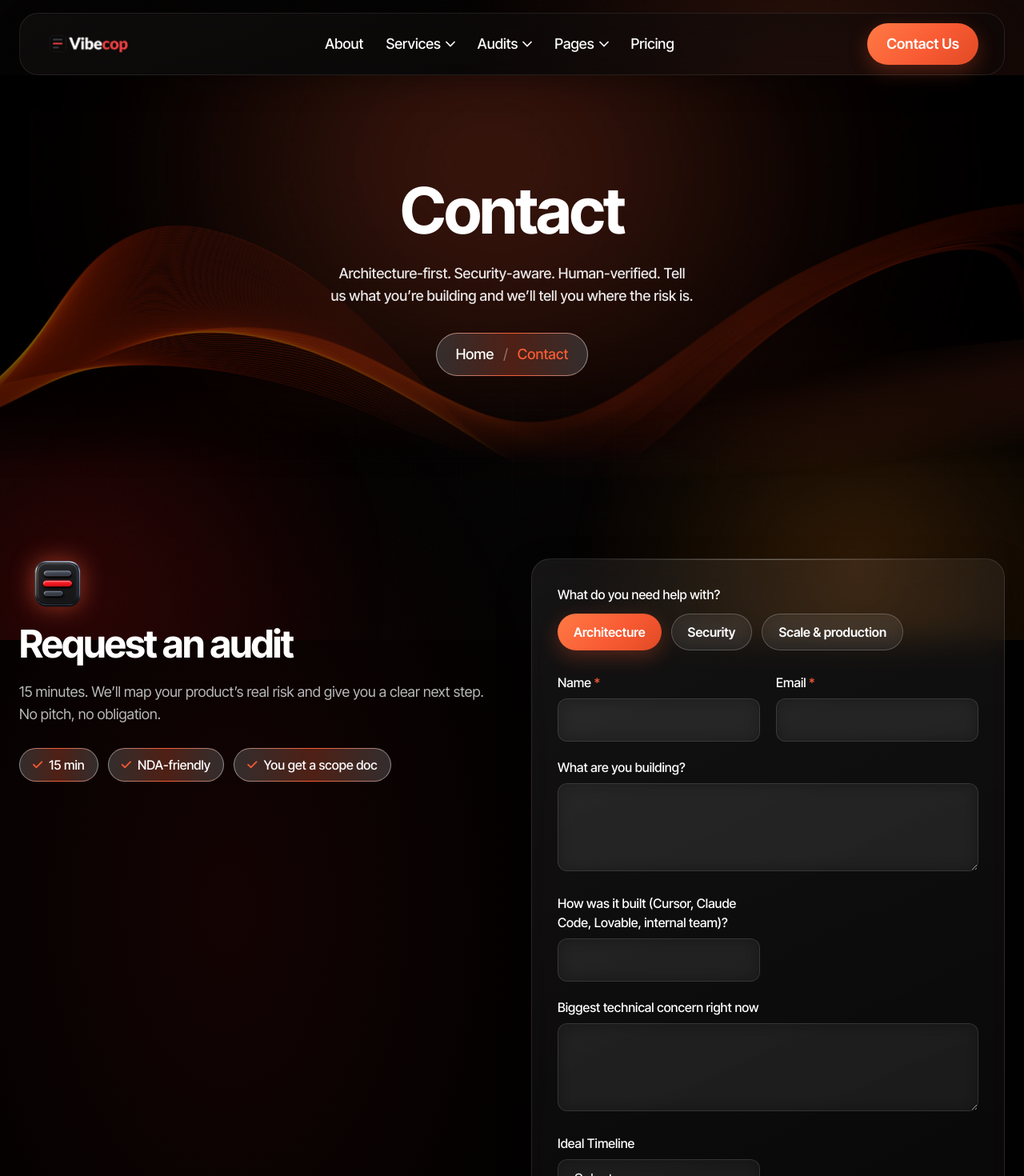
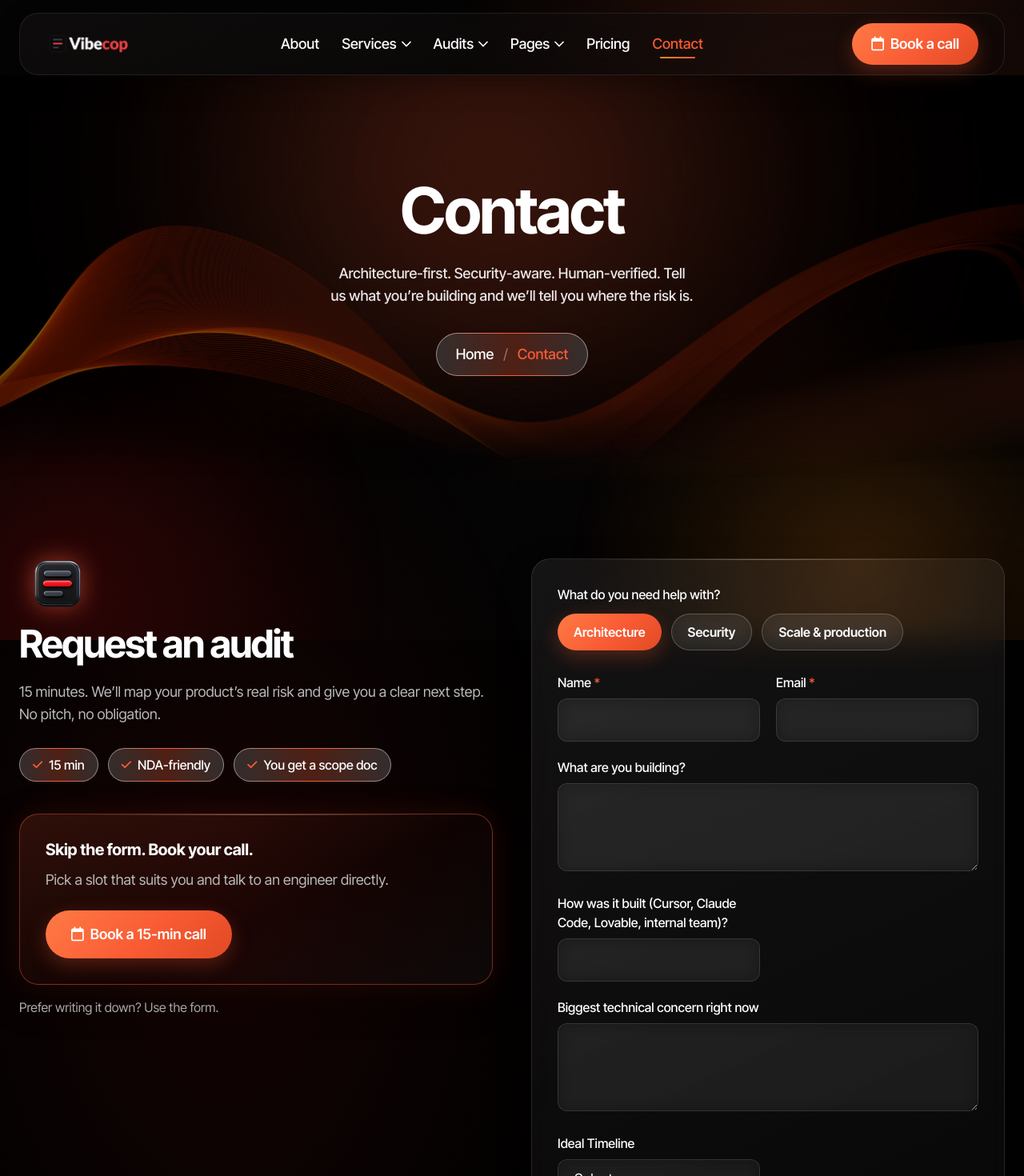
Before and after one commit to Vibecop/Vibecop.github.io, a Next.js app: page /contact in a window 1280 px wide. Shown: the top 1470 px of the page at 80% size. Built offline with nearby package versions, Linux system fonts and the light colour scheme.

Commit message:
added book a call

```diff
--- a/app/(site)/contact/page.jsx
+++ b/app/(site)/contact/page.jsx
@@ -4,6 +4,8 @@ import CallToAction from "@/components/CallToAction";
 import Section from "@/components/ui/Section";
 import SectionHeading from "@/components/ui/SectionHeading";
 import Badge from "@/components/ui/Badge";
+import Button from "@/components/ui/Button";
+import { BOOK_CALL_URL } from "@/content/navigation";
 
 export const metadata = {
   title: "Contact Us",
@@ -54,6 +56,23 @@ export default function ContactPage() {
                 </li>
               ))}
             </ul>
+            <div className="vc-card vc-card-accent mt-10 p-7 md:p-8">
+              <h3 className="text-h3">Skip the form. Book your call.</h3>
+              <p className="mt-3 text-base text-muted">
+                Pick a slot that suits you and talk to an engineer directly.
+              </p>
+              <Button
+                href={BOOK_CALL_URL}
+                target="_blank"
+                rel="noopener noreferrer"
+                size="lg"
+                className="mt-6 w-full sm:w-auto"
+              >
+                <i className="fa-regular fa-calendar" aria-hidden="true" />
+                Book a 15-min call
+              </Button>
+            </div>
+            <p className="mt-4 text-sm text-muted">Prefer writing it down? Use the form.</p>
           </div>
 
           <ContactForm />
--- a/components/AuditModal.jsx
+++ b/components/AuditModal.jsx
@@ -4,6 +4,7 @@ import { createContext, useCallback, useContext, useId, useRef, useState } from
 import Badge from "@/components/ui/Badge";
 import Modal from "@/components/ui/Modal";
 import { AUDIT_FIELDS, AUDIT_MODAL } from "@/content/audit";
+import { BOOK_CALL_URL } from "@/content/navigation";
 import { cn } from "@/lib/cn";
 import { submitForm } from "@/lib/web3forms";
 
@@ -165,7 +166,15 @@ function AuditModal({ onClose }) {
           aria-live="polite"
           className={cn("mt-3 block text-sm", status === "err" ? "text-red-400" : "text-brand")}
         >
-          {status === "ok" && AUDIT_MODAL.sentNote}
+          {status === "ok" && (
+            <>
+              {AUDIT_MODAL.sentNote}{" "}
+              <a href={BOOK_CALL_URL} target="_blank" rel="noopener noreferrer" className="font-semibold underline">
+                Skip the wait and book a call
+              </a>
+              .
+            </>
+          )}
           {status === "err" && AUDIT_MODAL.errorNote}
         </output>
       </form>
--- a/components/CallToAction.jsx
+++ b/components/CallToAction.jsx
@@ -1,6 +1,7 @@
 import Container from "@/components/ui/Container";
 import Button from "@/components/ui/Button";
 import AuditButton from "@/components/AuditButton";
+import { BOOK_CALL_URL } from "@/content/navigation";
 
 /** The closing band most pages end on. */
 export default function CallToAction({
@@ -31,15 +32,24 @@ export default function CallToAction({
           <div>
             <h2 className="text-h1">{title}</h2>
             <p className="mt-5 max-w-md text-lg text-white/90">{lede}</p>
-            {action.href ? (
-              <Button href={action.href} size="lg" className="mt-8">
-                {action.label}
+            <div className="mt-8 flex flex-wrap gap-4">
+              {action.href ? (
+                <Button href={action.href} size="lg">
+                  {action.label}
+                </Button>
+              ) : (
+                <AuditButton size="lg">{action.label}</AuditButton>
+              )}
+              <Button
+                href={BOOK_CALL_URL}
+                target="_blank"
+                rel="noopener noreferrer"
+                variant="outline"
+                size="lg"
+              >
+                Book a call
               </Button>
-            ) : (
-              <AuditButton size="lg" className="mt-8">
-                {action.label}
-              </AuditButton>
-            )}
+            </div>
           </div>
         </div>
       </Container>
--- a/components/ContactForm.jsx
+++ b/components/ContactForm.jsx
@@ -3,6 +3,7 @@
 import { useId, useState } from "react";
 import { cn } from "@/lib/cn";
 import { submitForm } from "@/lib/web3forms";
+import { BOOK_CALL_URL } from "@/content/navigation";
 
 const HELP_OPTIONS = ["Architecture", "Security", "Scale & production"];
 const TIMELINES = ["Select", "ASAP", "1-2 Weeks", "1 Month"];
@@ -118,7 +119,15 @@ export default function ContactForm() {
         aria-live="polite"
         className={cn("mt-4 block text-base", status === "err" ? "text-red-400" : "text-brand")}
       >
-        {status === "ok" && "Thanks we got it. Expect a reply within 24 hours."}
+        {status === "ok" && (
+          <>
+            Thanks we got it. Expect a reply within 24 hours, or{" "}
+            <a href={BOOK_CALL_URL} target="_blank" rel="noopener noreferrer" className="font-semibold underline">
+              book your call now
+            </a>
+            .
+          </>
+        )}
         {status === "err" && "That did not send. Email us at hello@vibecop.io and we will pick it up."}
       </output>
     </form>
--- a/components/Header.jsx
+++ b/components/Header.jsx
@@ -3,7 +3,7 @@
 import Link from "next/link";
 import { usePathname } from "next/navigation";
 import { useEffect, useId, useRef, useState } from "react";
-import { BUY_URL, MAIN_NAV } from "@/content/navigation";
+import { BOOK_CALL_URL, MAIN_NAV } from "@/content/navigation";
 import Button from "@/components/ui/Button";
 import Container from "@/components/ui/Container";
 import { cn } from "@/lib/cn";
@@ -172,6 +172,18 @@ export default function Header() {
               <img src="/assets/images/logo.png" alt="Vibecop" className="h-9 w-auto" />
             </Link>
 
+            {/* On phones the booking CTA stays in the bar rather than behind the
+                hamburger: it is the one action every page should offer. */}
+            <div className="flex items-center gap-3 lg:hidden">
+              <Button
+                href={BOOK_CALL_URL}
+                target="_blank"
+                rel="noopener noreferrer"
+                size="sm"
+                className="whitespace-nowrap"
+              >
+                Book a call
+              </Button>
               <button
                 type="button"
                 aria-expanded={menuOpen}
@@ -194,6 +206,7 @@ export default function Header() {
                   )}
                 />
               </button>
+            </div>
 
             <div
               id="main-menu"
@@ -232,9 +245,10 @@ export default function Header() {
                 )}
               </ul>
 
-              <div className="mt-5 border-t border-white/10 pt-5 lg:mt-0 lg:border-0 lg:pt-0">
-                <Button href="/contact" className="w-full lg:w-auto">
-                  Contact Us
+              <div className="hidden lg:block">
+                <Button href={BOOK_CALL_URL} target="_blank" rel="noopener noreferrer">
+                  <i className="fa-regular fa-calendar" aria-hidden="true" />
+                  Book a call
                 </Button>
               </div>
             </div>
--- a/content/navigation.js
+++ b/content/navigation.js
@@ -65,6 +65,7 @@ export const MAIN_NAV = [
   //   ],
   // },
   { label: "Pricing", href: "/pricing" },
+  { label: "Contact", href: "/contact" },
 ];
 
 /* Two columns, no more: the footer grid gives each one `lg:col-span-2` beside
@@ -98,3 +99,6 @@ export const SOCIAL_LINKS = [
   { label: "LinkedIn", href: "https://www.linkedin.com/in/salman-haseeb/", icon: "fa-brands fa-linkedin-in" },
   { label: "X", href: "https://x.com/VibeCop_io", icon: "fa-brands fa-x-twitter" },
 ];
+
+/* Google Calendar booking page for the 15-min strategy call. */
+export const BOOK_CALL_URL = "https://calendar.app.google/uV7cYdU9wSDnxEtE6";
```
Lines whose indentation alone changed are shown as unchanged.
